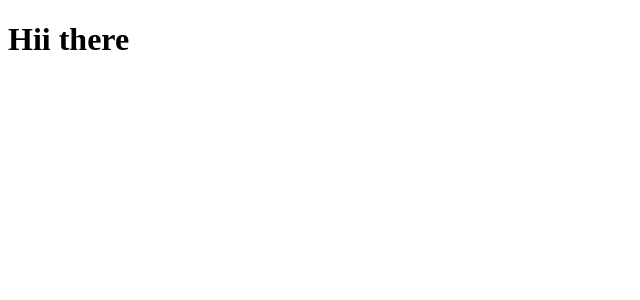
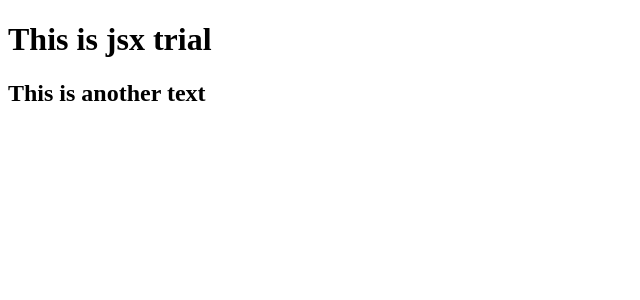
Before and after one commit to Ishan0704/Namaste-React, a React (Vite) app: page / in a window 1280 px wide. Shown: the top 300 px of the page, without its empty margins (0-640 px from the left). Built offline with nearby package versions, Linux system fonts and the light colour scheme.

Commit message:
component composite done

```diff
--- a/App.js
+++ b/App.js
@@ -1,7 +1,18 @@
 import React from 'react';
 import ReactDOM from 'react-dom';
 
-const heading= React.createElement("h1",{id:123},"Hii there"); // CDN REACT
+const heading= React.createElement("h1",{id:123},"Hii there"); // react element
+
+const JsxHeading1 = () => (
+    <div>
+        <h1>This is jsx trial</h1>
+        <JsxHeading2/>
+    </div>
+); // functional component
+
+const JsxHeading2 = () => (
+    <h2>This is another text</h2>
+); // functional component
 
 const root = ReactDOM.createRoot(document.getElementById("root"));
-root.render(heading);
+root.render(<JsxHeading1/>);
```
